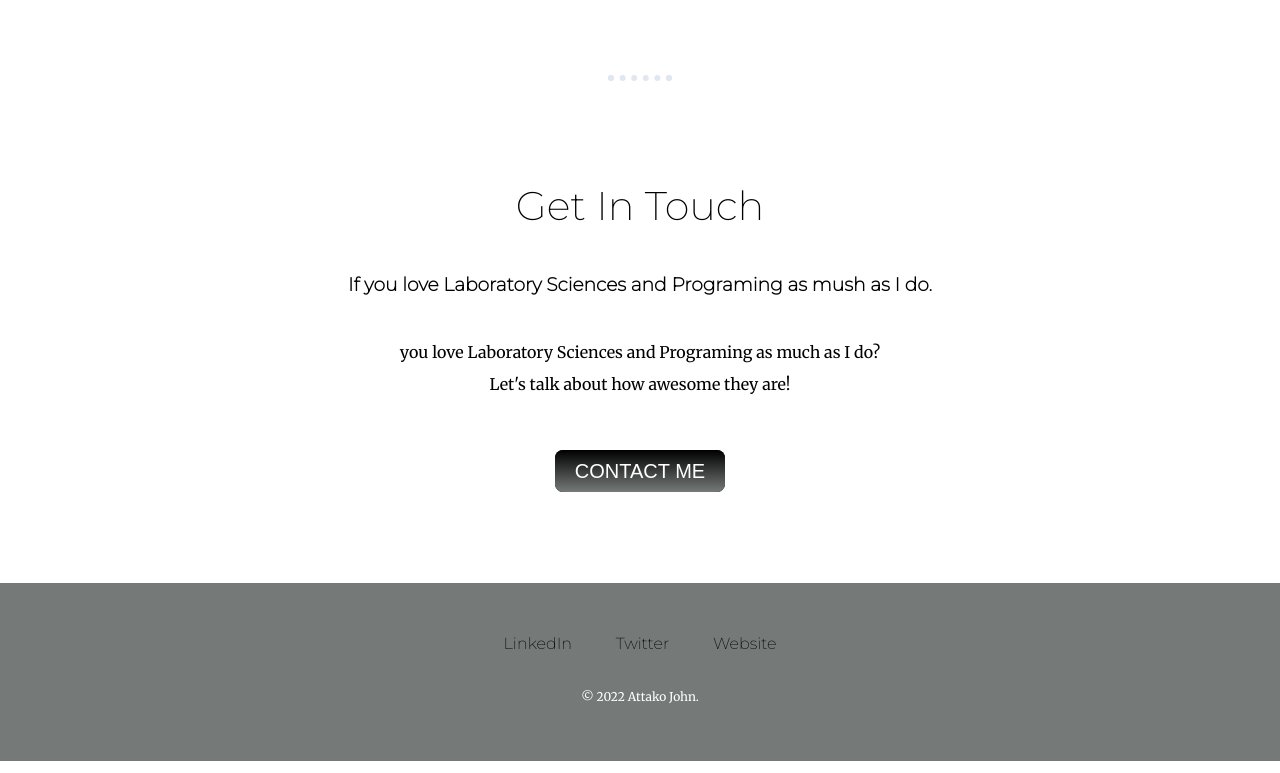
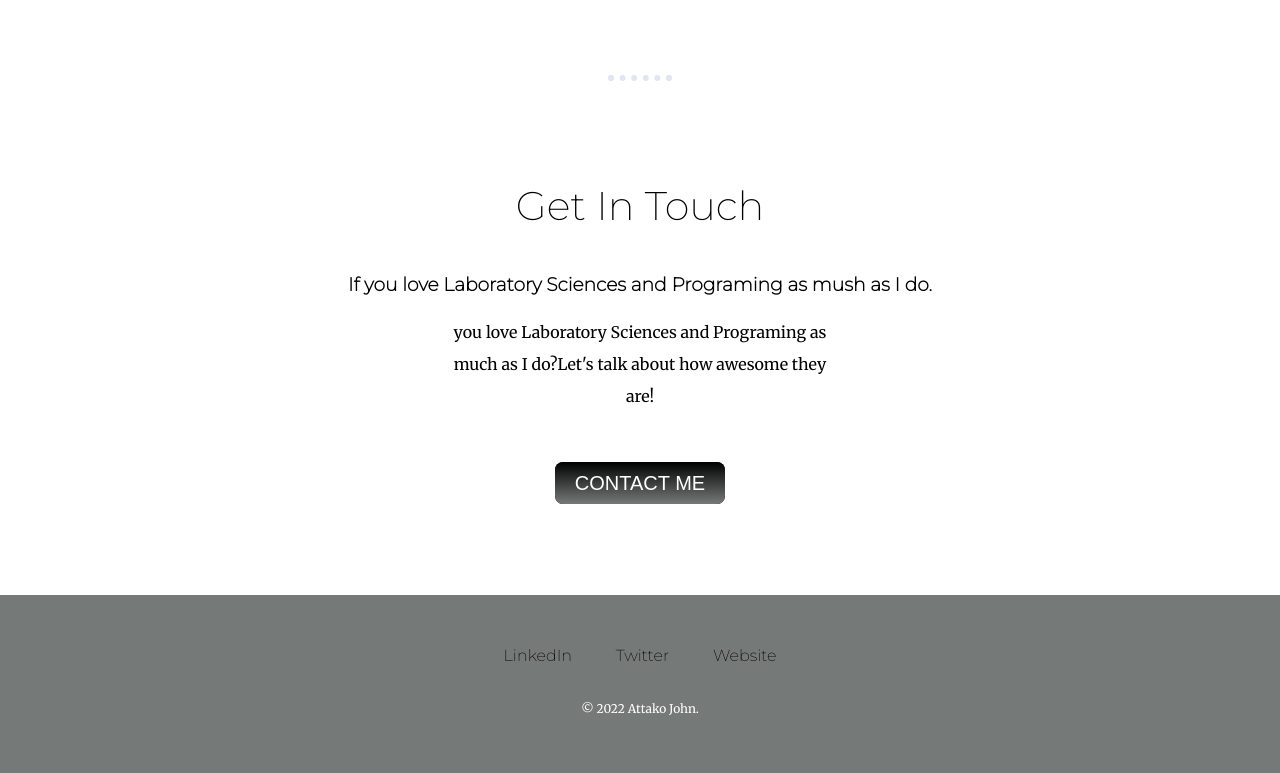
Before and after one commit to Attako7/attakos-site, a plain HTML site: page index.html in a window 1280 px wide. Shown: the part 2148-2921 px from the top of the page. Drawn offline with Linux system fonts and the light colour scheme.

Commit message:
Update styles.css

```diff
--- a/css/styles.css
+++ b/css/styles.css
@@ -92,8 +92,8 @@ a:hover{
   margin: auto;
 }
 .contact-message{
-  width: 40%;
-  margin: 40px auto 60px;
+  width: 30%;
+  margin: 20px auto 60px;
 }
 .copyright{
   color: #ffffff;
```
